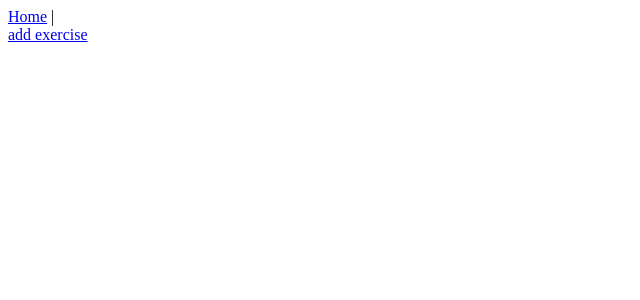
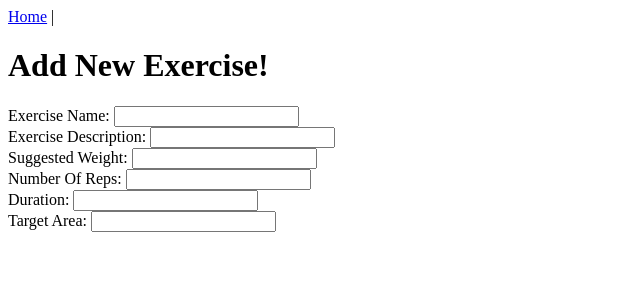
Before and after one commit to griffineast/Workout-Builder, a Vue app in the folder capstone/vue/: page /exercise in a window 1280 px wide. Shown: the top 300 px of the page, without its empty margins (0-640 px from the left). Built offline with nearby package versions, Linux system fonts and the light colour scheme.

Commit message:
vue changes p2

```diff
--- a/capstone/vue/src/components/AddExercise.vue
+++ b/capstone/vue/src/components/AddExercise.vue
@@ -1,17 +1,51 @@
 <template>
+
   <div class="add-exercise">
-       <router-link v-bind:to="{name:'Exercise'}">
-          add exercise
-      </router-link>
+      <h1> Add New Exercise! </h1>
+
+      <div>
+        <label>Exercise Name: </label>
+        <input type="text"/>
+
       </div>
+      <div>
+        <label>Exercise Description: </label>
+        <input type="text"/>
+
+      </div>
+      <div>
+        <label>Suggested Weight: </label>
+        <input type="text"/>
+
+      </div>
+      <div>
+        <label>Number Of Reps: </label>
+        <input type="text"/>
+
+      </div>
+      <div>
+        <label>Duration: </label>
+        <input type="text"/>
+
+      </div>
+      <div>
+        <label>Target Area: </label>
+        <input type="text"/>
+      </div>
+  </div>
 </template>
 
 <script>
 export default {
+    methods: {
+        AddNewUser() {
 
-}
+
+
+        }
+    }
+};
 </script>
 
 <style>
-
 </style>
--- a/capstone/vue/src/services/AuthService.js
+++ b/capstone/vue/src/services/AuthService.js
@@ -8,6 +8,6 @@ export default {
 
   register(user) {
     return axios.post('/register', user)
-  }
+  },
 
 }
```
Also changed, not shown: capstone/vue/src/services/ServerService.js (added, +7 -0 lines).
